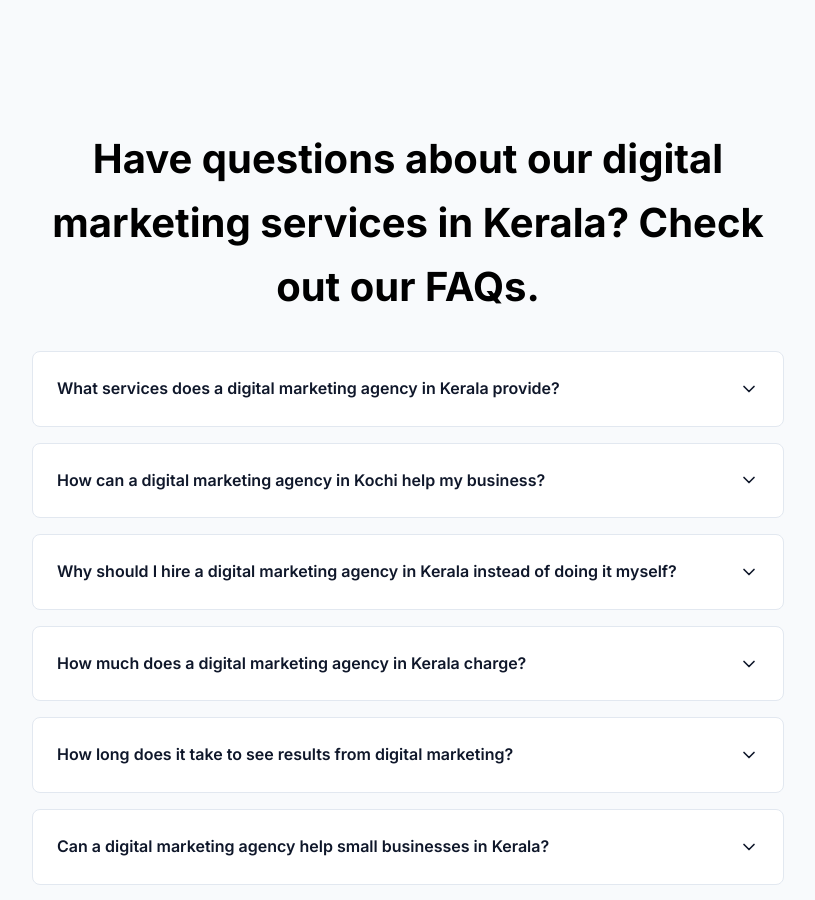
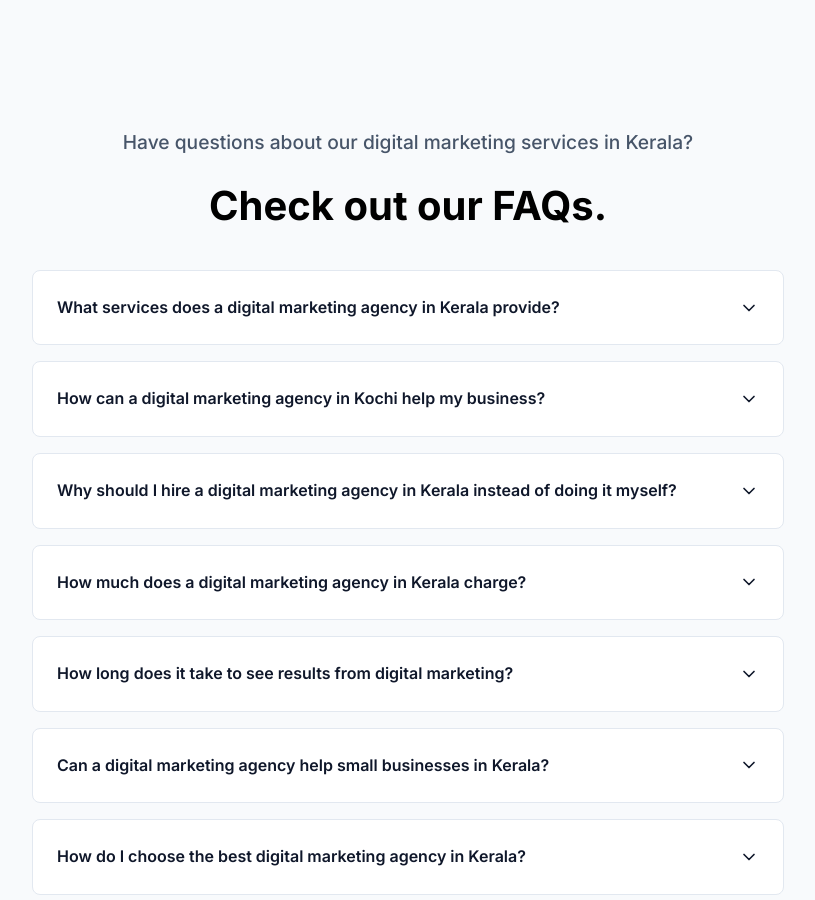
Before and after one commit to Fazilfazi991/redshark, a React (Vite) app: page / in a window 1280 px wide. Shown: the part 8980-9880 px from the top of the page, without its empty margins (232-1047 px from the left). Built offline with nearby package versions, Linux system fonts and the light colour scheme.

Commit message:
style: split FAQ title and description for improved typography

```diff
--- a/src/components/FAQ.tsx
+++ b/src/components/FAQ.tsx
@@ -9,6 +9,7 @@ interface FAQItem {
 
 interface FAQProps {
     title?: string;
+    description?: string;
     items?: FAQItem[];
     className?: string;
 }
@@ -21,7 +22,7 @@ const defaultFaqs: FAQItem[] = [
     { question: "Can I scale my team up or down?", answer: "Absolutely. That's our main advantage. Add 5 devs for a sprint, then scale back down. No penalties." }
 ];
 
-const FAQ: React.FC<FAQProps> = ({ title = "Frequently Asked Questions", items = defaultFaqs, className = "" }) => {
+const FAQ: React.FC<FAQProps> = ({ title = "Frequently Asked Questions", description, items = defaultFaqs, className = "" }) => {
     const [openIndex, setOpenIndex] = useState<number | null>(null);
 
     const toggle = (index: number) => {
@@ -31,6 +32,7 @@ const FAQ: React.FC<FAQProps> = ({ title = "Frequently Asked Questions", items =
     return (
         <section className={`faq-section ${className}`}>
             <div className="container" style={{ maxWidth: '800px' }}>
+                {description && <p className="text-center mb-2" style={{ color: 'var(--text-muted)', fontSize: '1.2rem', fontWeight: 500 }}>{description}</p>}
                 <h2 className="section-title text-center mb-4">{title}</h2>
 
                 <div className="faq-list">
--- a/src/pages/Home.tsx
+++ b/src/pages/Home.tsx
@@ -76,7 +76,8 @@ function Home() {
 
                 <ScrollReveal animation="fade-up">
                     <FAQ
-                        title="Have questions about our digital marketing services in Kerala? Check out our FAQs."
+                        description="Have questions about our digital marketing services in Kerala?"
+                        title="Check out our FAQs."
                         items={[
                             {
                                 question: "What services does a digital marketing agency in Kerala provide?",
```
